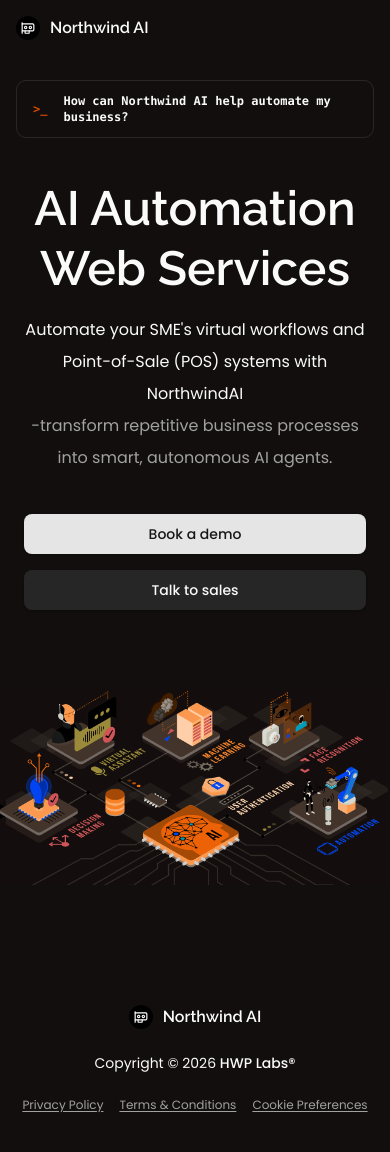
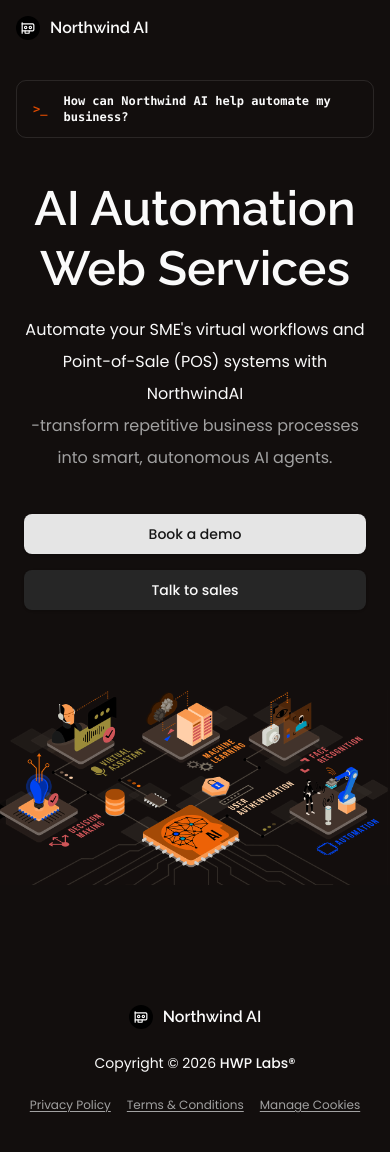
Before and after one commit to hwp-labs/northwind-ai-app, a Next.js app: page / in a window 390 px wide. Built offline with nearby package versions, Linux system fonts and the light colour scheme.

Commit message:
chore(footer): mobile ui clean ups

```diff
--- a/components/organisms/footer.tsx
+++ b/components/organisms/footer.tsx
@@ -14,8 +14,8 @@ export const Footer = () => {
         />
         {/* All rights reserved.*/}
       </address>
-      <Flex.Responsive2 classNames="text-muted-foreground lg:gap-4 gap-4 text-xs">
-        {["Privacy Policy", "Terms & Conditions", "Cookie Preferences"].map(
+      <Flex.Responsive2 classNames="text-muted-foreground gap-4 text-xs">
+        {["Privacy Policy", "Terms & Conditions", "Manage Cookies"].map(
           (item, i) => (
             <div
               key={i}
```
